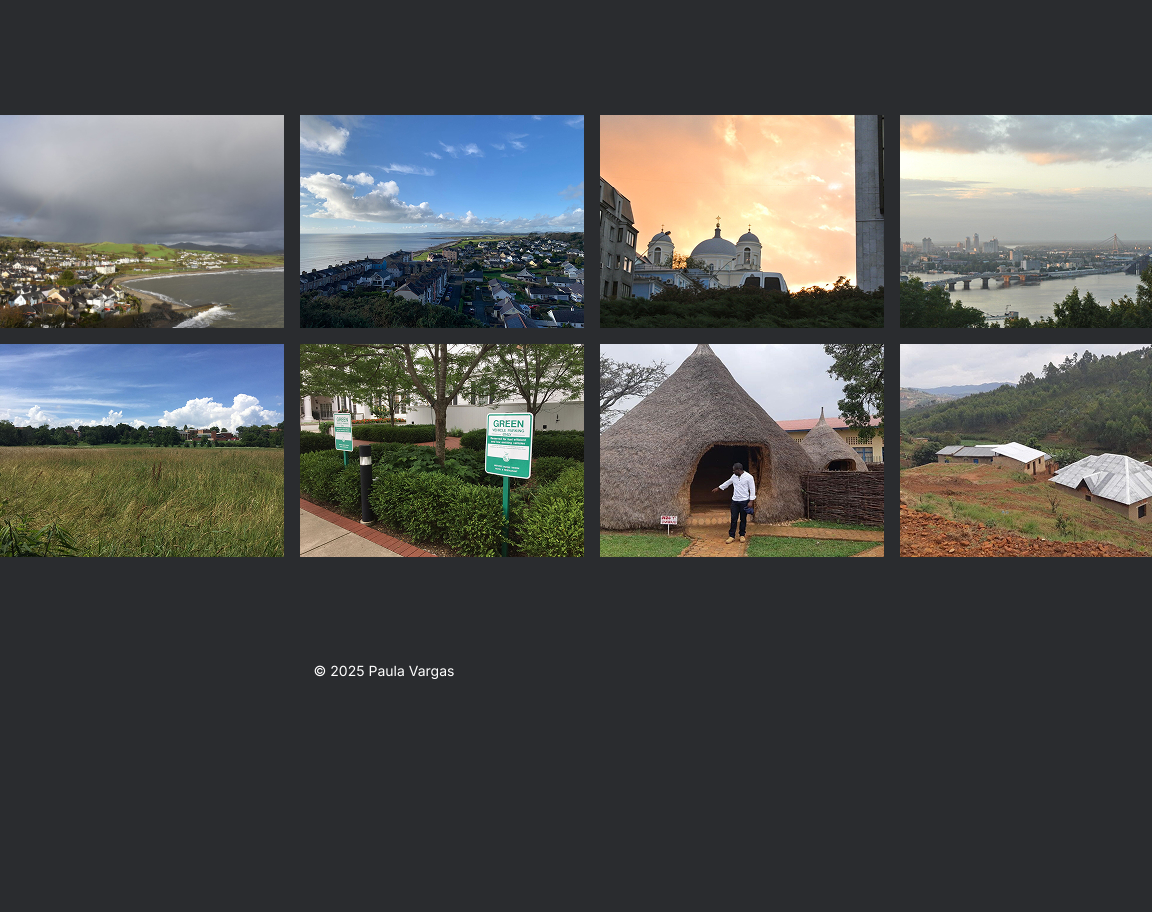
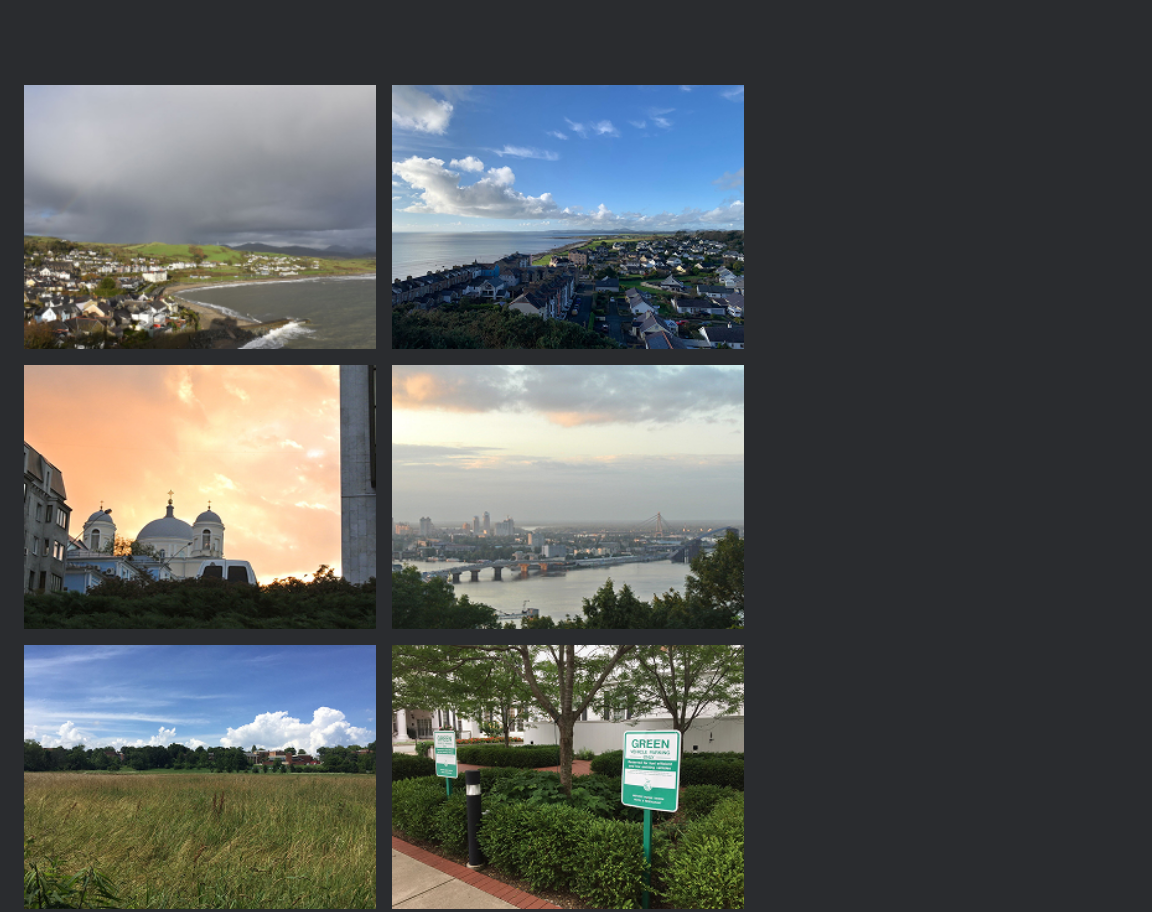
Before and after one commit to AllyLedesma23/web_project_homeland, a plain HTML site: page index.html in a window 768 px wide. Shown: the part 1828-2740 px from the top of the page, 1152 px wide, since content can reach past the window. Before the commit the page ends 2522 px from the top, so only its background shows below. Drawn offline with Linux system fonts and the light colour scheme.

Commit message:
Consulta de medios para 545px hasta 1024px de galería

```diff
--- a/blocks/gallery.css
+++ b/blocks/gallery.css
@@ -6,3 +6,16 @@
   grid-gap: 16px;
   margin: 118px auto 92px;
 }
+
+.gallery__image {
+  width: 100%;
+}
+
+@media screen and (min-width: 545px) and (max-width: 1024px) {
+  .gallery {
+    max-width: 720px;
+    grid-template-columns: repeat(2, 1fr);
+    grid-template-rows: repeat(4, 1fr);
+    margin: 64px auto 88px;
+  }
+}
```
